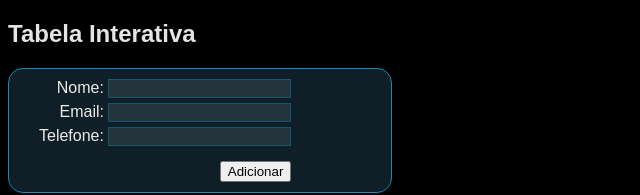
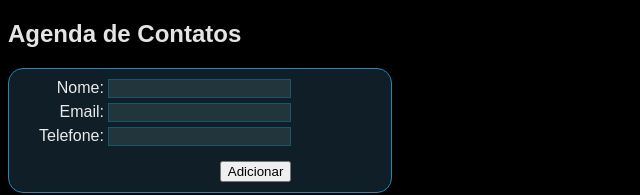
Before and after one commit to jef-nunes/agenda-electron, an Electron app: page renderer/index.html in a window 800 px wide. Shown: the top 195 px of the page, without its empty margins (0-640 px from the left). Drawn offline with Linux system fonts and the light colour scheme.

Commit message:
Update index.html

```diff
--- a/renderer/index.html
+++ b/renderer/index.html
@@ -5,12 +5,12 @@
   <meta name="viewport" content="width=device-width, initial-scale=1.0">
   <meta http-equiv="Content-Security-Policy" content="default-src 'self'; script-src 'self'"/>
   <meta http-equiv="X-Content-Security-Policy" content="default-src 'self'; script-src 'self'"/>
-  <title>Tabela Interativa</title>
+  <title>Agenda de Contatos</title>
     <link rel="stylesheet" href="css/styles.css">
 </head>
 <body>
 
-  <h2>Tabela Interativa</h2>
+  <h2>Agenda de Contatos</h2>
 
   <!-- Formulário para adicionar registro -->
     <div class="form1">
```
